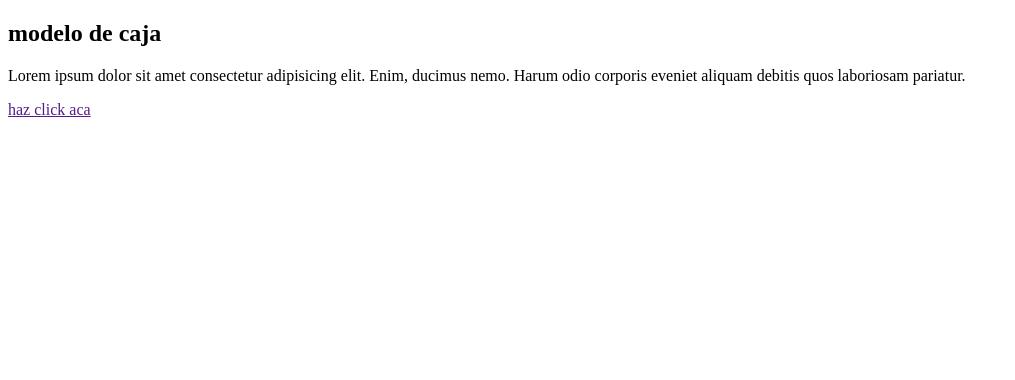
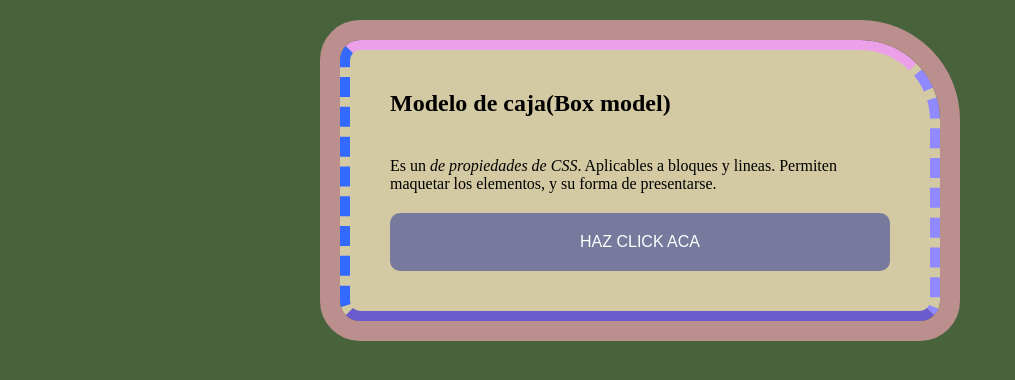
Before and after one commit to CarmenVel/Modelo-de-caja, a plain HTML site: page index.html in a window 1280 px wide. Shown: the whole page, without its empty margins (0-1015 px from the left). Drawn offline with Linux system fonts and the light colour scheme.

Commit message:
Vimos todas las propiedades del modelo de caja, y vimos el cambio entre lineas.

```diff
--- a/css/estilos.css
+++ b/css/estilos.css
@@ -0,0 +1,73 @@
+*{
+    margin: 0;
+    padding: 0;
+    box-sizing: border-box;
+}
+
+html{
+    height: 100%;
+}
+body{
+    background-color: rgb(72, 99, 60);
+    height: 100%;
+
+}
+
+/*SELECTOR DE CLASE*/
+.caja{
+background-color: rgb(211, 201, 162);
+width: 600px;
+/*UNICA FORMA DE CENTRAR UN ELEMENTO DE BLOQUE*/
+margin: 0 auto;
+margin-top: 40px;
+padding: 40px;
+border-bottom: 10px solid slateblue;
+border-left: 10px dashed rgb(51, 105, 254);
+border-right: 10px dashed rgb(145, 137, 255);
+border-top: 10px solid rgb(236, 160, 233);
+border-radius: 20px;
+border-top-right-radius: 80px ;
+outline: 20px solid rosybrown;
+}
+.caja h2{
+    margin-bottom: 40px;
+}
+
+.caja p{
+    margin-bottom: 20px;
+}
+.caja a{
+display: block;
+
+    /*ANCHO NO FUNCIONA EN ELEMNTOS DE LINEA*/
+    background-color: rgb(119, 122, 157);
+    border-radius: 10px;
+    padding: 20px 40px;
+    /*ESTA PROPIEDAD TAMPOCO FUNCIONA EN ELEMENTOS DE LINEA*/
+    margin: 20 px auto;
+    /*PROPIEDADES TIPOGrAFICAS*/
+    color: white;
+    text-align: center;
+    font-family: sans-serif;
+    font-weight: lighter;
+    font-size: 16px;
+    text-decoration: none;
+    text-transform: uppercase;
+    transition: all 2s;
+
+
+}
+.caja a:hover{
+
+    background: rgb(81, 20, 86);
+    box-shadow: -10px -10px 20px rgba(240, 129, 225,.9);
+
+}
+
+
+
+/*SELECTOR DE IDENTIDAD*/
+
+#descripcion {
+
+}
--- a/index.html
+++ b/index.html
@@ -1,15 +1,21 @@
 <!DOCTYPE html>
-<html lang="en">
+<html lang="es">
 <head>
     <meta charset="UTF-8">
+    <meta http-equiv="X-UA-Compatible" content="IE=edge">
     <meta name="viewport" content="width=device-width, initial-scale=1.0">
     <title>Document</title>
+    <link rel="stylesheet" href="css/estilos.css">
 </head>
 <body>
-    <div>
-        <h2>modelo de caja</h2>
-        <p>Lorem ipsum dolor sit amet consectetur adipisicing elit. Enim, ducimus nemo. Harum odio corporis eveniet aliquam debitis quos laboriosam pariatur.</p>
-        <a href="">haz click aca</a>
+
+    <div class="caja">
+        <h2>Modelo de caja(Box model)</h2>
+        <p id="descripcion">Es un <em> de propiedades de CSS</em>. Aplicables a bloques y lineas.
+            Permiten maquetar los elementos, y su forma de presentarse.
+
+        </p>
+        <a href="">Haz click aca</a>
     </div>
 
 </body>
```
